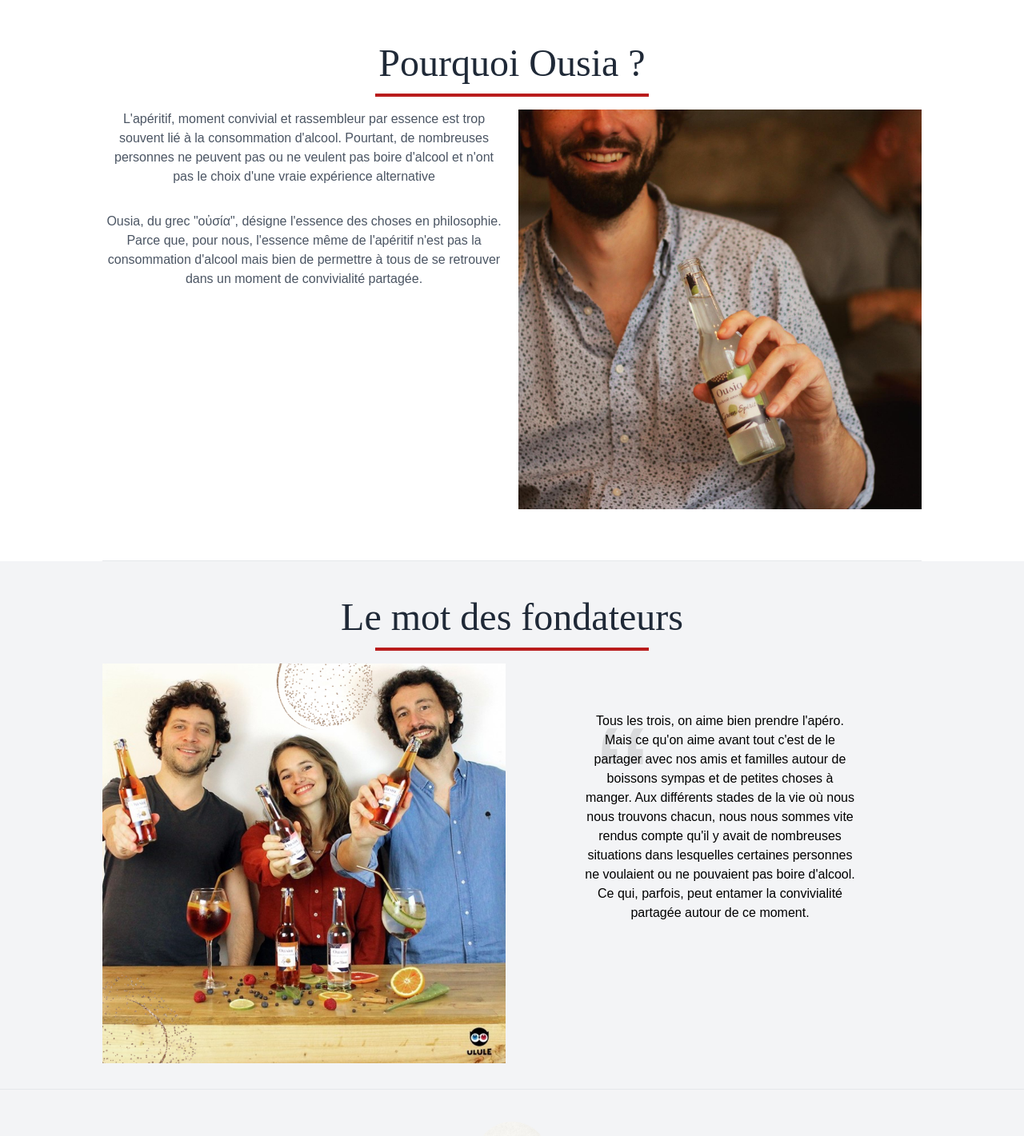
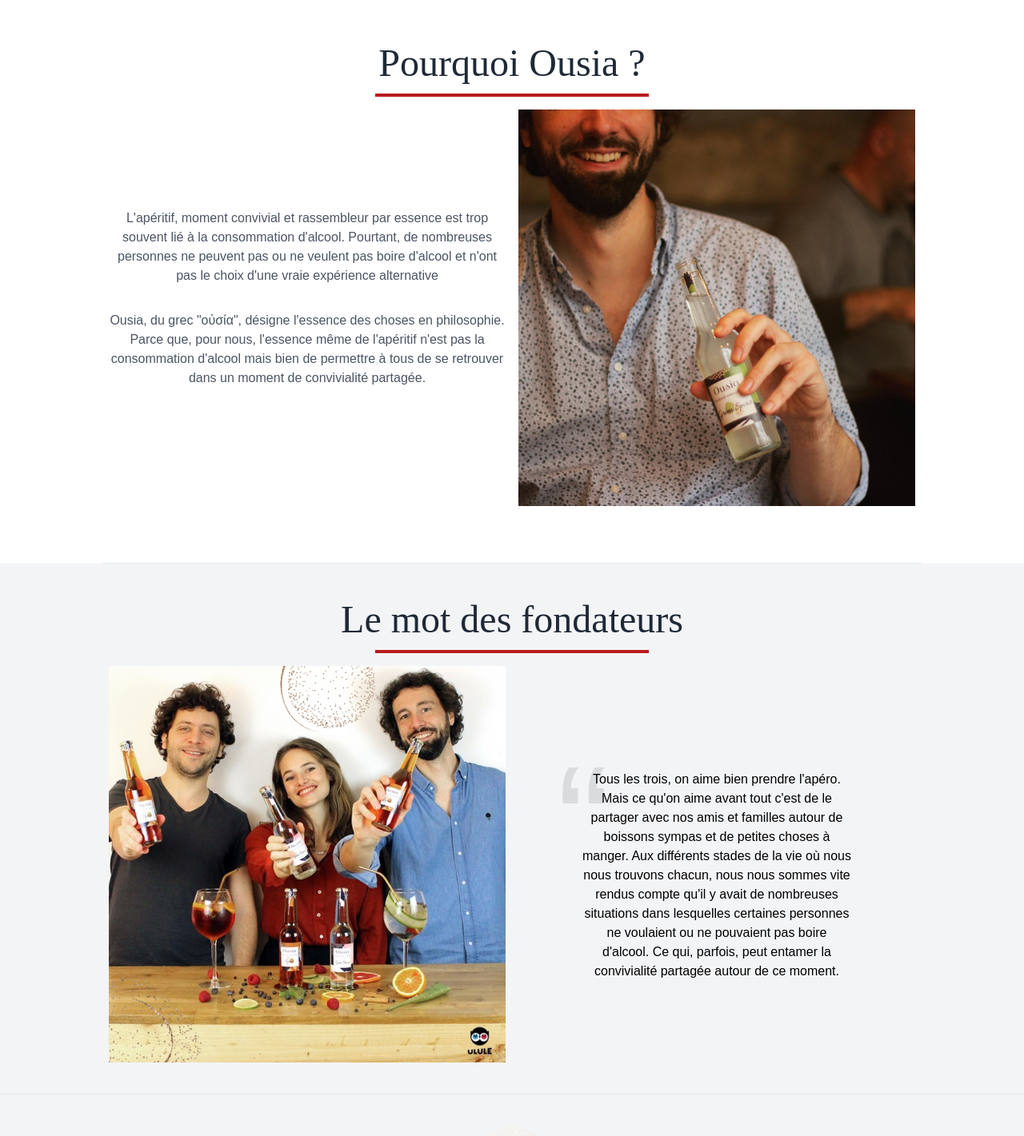
Before and after one commit to EmmanuelQuere/Ousia-front, a Next.js app: page / in a window 1280 px wide. Shown: the part 680-2101 px from the top of the page at 80% size. Built offline with nearby package versions, Linux system fonts and the light colour scheme.

Commit message:
FIX update wrap on sections for responsiveness

```diff
--- a/pages/index.js
+++ b/pages/index.js
@@ -24,9 +24,8 @@
               Pourquoi Ousia ?
             </h2>
             <div className="w-48 lg:w-1/3 border-b-4 border-red-700 h-1 mx-auto mb-4"></div>
-            <div className="grid grid-cols-2 gap-4">
-              <div className="flex flex-wrap">
-                <div>
+            <div className="flex flex-row flex-wrap items-center">
+              <div className="flex-auto sm:flex-1 px-2">
                 <p className="text-gray-600 mb-8">
                   L'apéritif, moment convivial et rassembleur par essence est trop souvent lié à la consommation d'alcool. Pourtant, de nombreuses personnes ne peuvent pas ou ne veulent pas boire d'alcool et n'ont pas le choix d'une vraie expérience alternative
                 </p>
@@ -34,13 +33,14 @@
                   Ousia, du grec "οὐσία", désigne l'essence des choses en philosophie. Parce que, pour nous, l'essence même de l'apéritif n'est pas la consommation d'alcool mais bien de permettre à tous de se retrouver dans un moment de convivialité partagée.
                 </p>
               </div>
-              </div>
+              <div className="flex-auto sm:flex-1 px-2">
                 <Image
                 src="/ousia-pic.jpeg"
                 alt="Picture of the author"
                 width={500}
                 height={500}
                 />
+              </div>
               </div>
             </div>
           </section>
@@ -52,15 +52,16 @@
               Le mot des fondateurs
             </h2>
             <div className="w-48 lg:w-1/3 border-b-4 border-red-700 h-1 mx-auto mb-4"></div>
-
-            <div className="grid grid-cols-2 gap-4">
+            <div className="flex flex-row flex-wrap items-center">
+              <div className="flex-auto sm:flex-1 px-2">
                 <Image
                   src="/ousiafounders.png"
                   alt="Picture of the author"
                   width={500}
                   height={500}
                 />
-            <div>
+              </div>
+              <div className="flex-auto sm:flex-1 px-2">
                 <blockquote className={styles.blockquote}>
                   Tous les trois, on aime bien prendre l'apéro. Mais ce qu'on aime avant tout c'est de le partager
                   avec nos amis et familles autour de boissons sympas et de petites choses à manger.
--- a/styles/Home.module.scss
+++ b/styles/Home.module.scss
@@ -148,7 +148,8 @@
 .blockquote::before {
   position: absolute;
   font-family: 'Arial';
-  top: 0;
+  top: -1.5rem;
+  left: 3rem;
   content:"\201C";
   font-size: 200px;
   color: rgba(0,0,0,0.1);
```
Lines whose indentation alone changed are shown as unchanged.
